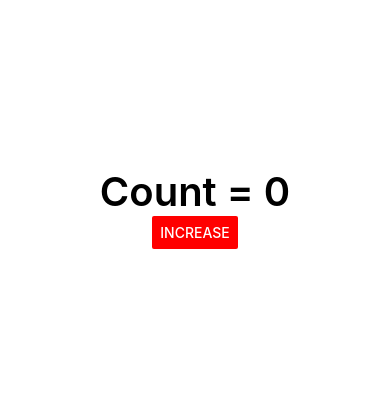
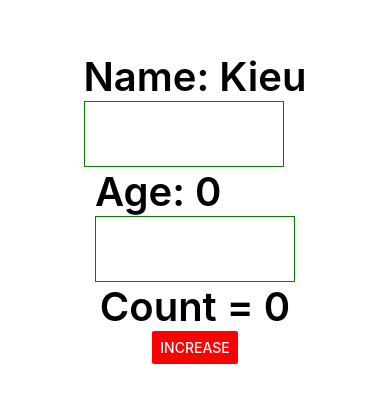
Before and after one commit to tedvkieu/Train-React-Native, a React Native app: screen / in a window 390 px wide. Shown: the part 214-616 px from the top of the page. Built offline with nearby package versions, Linux system fonts and the light colour scheme.

Commit message:
#6. Text Inputs

```diff
--- a/App.tsx
+++ b/App.tsx
@@ -1,16 +1,51 @@
 import { useState } from 'react';
-import { Button, StyleSheet, Text, View } from 'react-native';
+import { Button, StyleSheet, Text, TextInput, View } from 'react-native';
 
 export default function App() {
     // jsx react native
 
     const [name, setName] = useState<string>('Kieu');
-
+    const [age, setAge] = useState(0);
     const [count, setCount] = useState(0);
 
     return (
         // view tuong ung voi the div
         <View style={styles.container}>
+            <View>
+                <Text style={{ fontSize: 40, fontWeight: '600' }}>
+                    Name: {name}
+                </Text>
+                <TextInput
+                    multiline
+                    autoCapitalize={'words'}
+                    onChangeText={(value) => setName(value)}
+                    style={{
+                        borderColor: 'green',
+                        borderWidth: 1,
+                        width: 200,
+                        padding: 15,
+                    }}
+                />
+            </View>
+
+            <View>
+                <Text style={{ fontSize: 40, fontWeight: '600' }}>
+                    Age: {age}
+                </Text>
+                <TextInput
+                    multiline
+                    onChangeText={(value) => setAge(+value)}
+                    style={{
+                        borderColor: 'green',
+                        borderWidth: 1,
+                        width: 200,
+                        padding: 15,
+                    }}
+                    keyboardType="numeric"
+                    maxLength={2}
+                />
+            </View>
+
             <Text style={{ fontSize: 40, fontWeight: '600' }}>
                 Count = {count}
             </Text>
```
